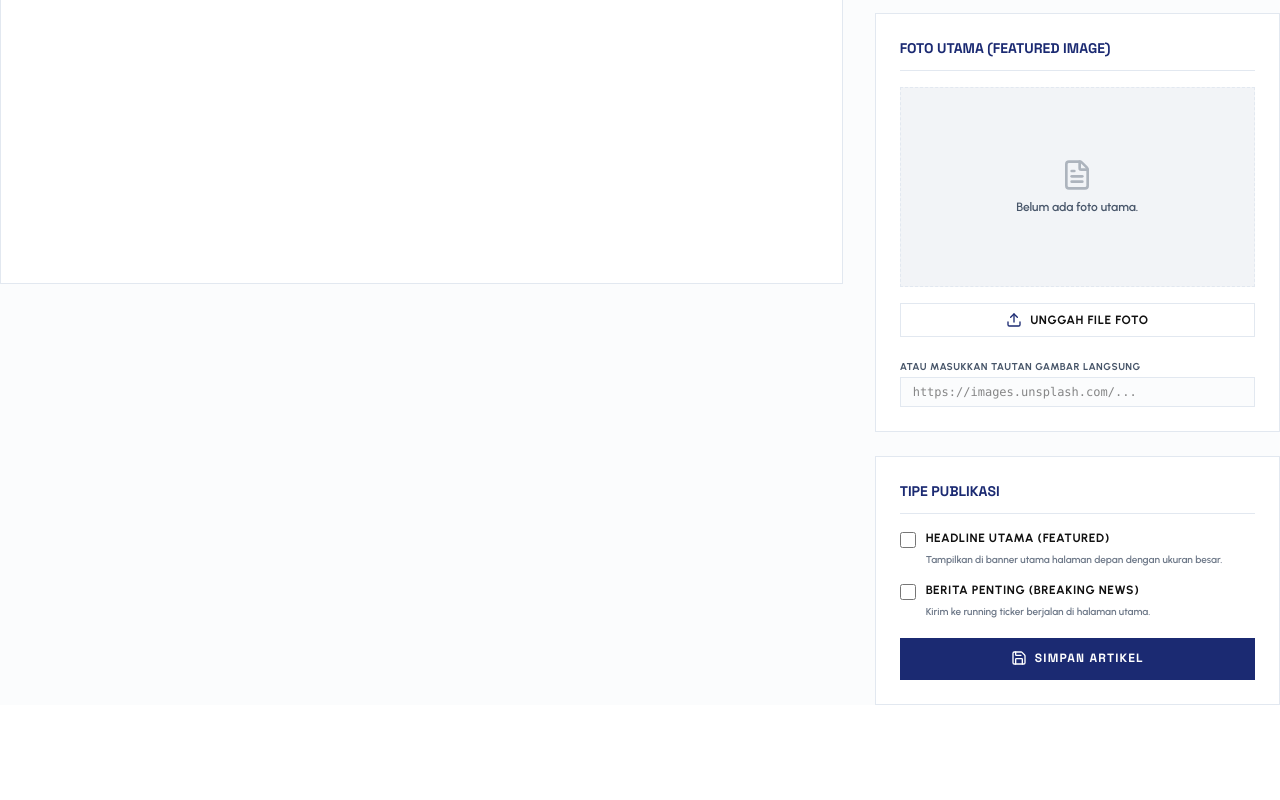
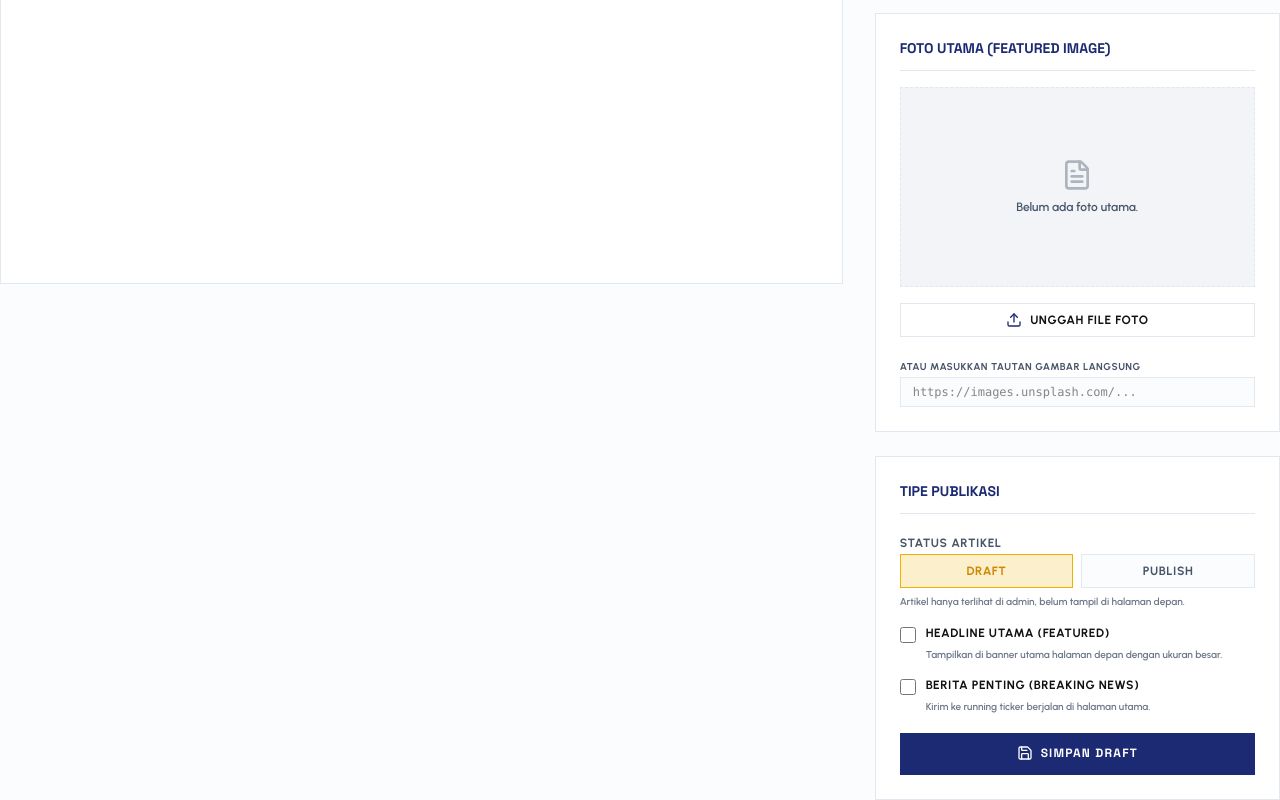
Before and after one commit to GM-Builder/ngn-portal, a Next.js app: page /admin/articles/edit/1 in a window 1280 px wide. Shown: the part 593-1393 px from the top of the page. Before the commit the page ends 1298 px from the top, so only its background shows below. Built offline with nearby package versions, Linux system fonts and the light colour scheme; no server answers; the database is empty.

Commit message:
feat: add draft/publish status toggle + filter in admin panel

```diff
--- a/app/admin/articles/create/page.tsx
+++ b/app/admin/articles/create/page.tsx
@@ -29,6 +29,7 @@ export default function CreateArticlePage() {
   const [isFeatured, setIsFeatured] = useState(false);
   const [isBreaking, setIsBreaking] = useState(false);
   const [readingTime, setReadingTime] = useState(1);
+  const [status, setStatus] = useState<'draft' | 'published'>('draft');
 
   // Uploading states
   const [uploading, setUploading] = useState(false);
@@ -113,7 +114,7 @@ export default function CreateArticlePage() {
 
     try {
       const supabase = createClient();
-      const payload = {
+      const payload: any = {
         title,
         slug: slug || slugify(title) + '-' + Date.now(),
         category_id: Number(categoryId),
@@ -124,8 +125,12 @@ export default function CreateArticlePage() {
         is_featured: isFeatured,
         is_breaking: isBreaking,
         reading_time_minutes: readingTime,
-        published_at: new Date().toISOString(),
+        status,
       };
+
+      if (status === 'published') {
+        payload.published_at = new Date().toISOString();
+      }
 
       const { error } = await supabase.from('articles').insert([payload]);
 
@@ -353,6 +358,42 @@ export default function CreateArticlePage() {
               Tipe Publikasi
             </h3>
 
+            {/* Status Selector */}
+            <div className="space-y-1.5">
+              <label className="text-xs font-bold uppercase tracking-wider text-muted-foreground">
+                Status Artikel
+              </label>
+              <div className="flex gap-2">
+                <button
+                  type="button"
+                  onClick={() => setStatus('draft')}
+                  className={`flex-1 py-2 px-3 text-xs font-bold uppercase tracking-wider border transition-colors ${
+                    status === 'draft'
+                      ? 'bg-yellow-500/20 border-yellow-500 text-yellow-600'
+                      : 'bg-secondary/30 border-border text-muted-foreground hover:bg-secondary'
+                  }`}
+                  disabled={saving}
+                >
+                  Draft
+                </button>
+                <button
+                  type="button"
+                  onClick={() => setStatus('published')}
+                  className={`flex-1 py-2 px-3 text-xs font-bold uppercase tracking-wider border transition-colors ${
+                    status === 'published'
+                      ? 'bg-green-500/20 border-green-500 text-green-600'
+                      : 'bg-secondary/30 border-border text-muted-foreground hover:bg-secondary'
+                  }`}
+                  disabled={saving}
+                >
+                  Publish
+                </button>
+              </div>
+              <p className="text-[10px] text-muted-foreground/80 font-semibold">
+                {status === 'draft' ? 'Artikel hanya terlihat di admin, belum tampil di halaman depan.' : 'Artikel akan langsung tampil di halaman depan.'}
+              </p>
+            </div>
+
             <div className="space-y-3">
               <label className="flex items-start gap-2.5 cursor-pointer">
                 <input
@@ -397,7 +438,7 @@ export default function CreateArticlePage() {
               disabled={saving || uploading}
             >
               <Save className="w-4 h-4" />
-              {saving ? 'Menerbitkan...' : 'Terbitkan Artikel'}
+              {saving ? 'Menyimpan...' : status === 'draft' ? 'Simpan Draft' : 'Terbitkan Artikel'}
             </button>
           </div>
         </div>
--- a/app/admin/articles/edit/[id]/page.tsx
+++ b/app/admin/articles/edit/[id]/page.tsx
@@ -32,6 +32,7 @@ export default function EditArticlePage() {
   const [isFeatured, setIsFeatured] = useState(false);
   const [isBreaking, setIsBreaking] = useState(false);
   const [readingTime, setReadingTime] = useState(1);
+  const [status, setStatus] = useState<'draft' | 'published'>('draft');
 
   // Uploading states
   const [uploading, setUploading] = useState(false);
@@ -76,6 +77,7 @@ export default function EditArticlePage() {
           setIsFeatured(artData.is_featured);
           setIsBreaking(artData.is_breaking);
           setReadingTime(artData.reading_time_minutes);
+          setStatus(artData.status || 'draft');
         }
       } catch (err: any) {
         console.error(err);
@@ -145,7 +147,7 @@ export default function EditArticlePage() {
 
     try {
       const supabase = createClient();
-      const payload = {
+      const payload: any = {
         title,
         slug: slug || slugify(title) + '-' + Date.now(),
         category_id: Number(categoryId),
@@ -156,7 +158,12 @@ export default function EditArticlePage() {
         is_featured: isFeatured,
         is_breaking: isBreaking,
         reading_time_minutes: readingTime,
+        status,
       };
+
+      if (status === 'published') {
+        payload.published_at = new Date().toISOString();
+      }
 
       const { error } = await supabase
         .from('articles')
@@ -387,6 +394,42 @@ export default function EditArticlePage() {
               Tipe Publikasi
             </h3>
 
+            {/* Status Selector */}
+            <div className="space-y-1.5">
+              <label className="text-xs font-bold uppercase tracking-wider text-muted-foreground">
+                Status Artikel
+              </label>
+              <div className="flex gap-2">
+                <button
+                  type="button"
+                  onClick={() => setStatus('draft')}
+                  className={`flex-1 py-2 px-3 text-xs font-bold uppercase tracking-wider border transition-colors ${
+                    status === 'draft'
+                      ? 'bg-yellow-500/20 border-yellow-500 text-yellow-600'
+                      : 'bg-secondary/30 border-border text-muted-foreground hover:bg-secondary'
+                  }`}
+                  disabled={saving}
+                >
+                  Draft
+                </button>
+                <button
+                  type="button"
+                  onClick={() => setStatus('published')}
+                  className={`flex-1 py-2 px-3 text-xs font-bold uppercase tracking-wider border transition-colors ${
+                    status === 'published'
+                      ? 'bg-green-500/20 border-green-500 text-green-600'
+                      : 'bg-secondary/30 border-border text-muted-foreground hover:bg-secondary'
+                  }`}
+                  disabled={saving}
+                >
+                  Publish
+                </button>
+              </div>
+              <p className="text-[10px] text-muted-foreground/80 font-semibold">
+                {status === 'draft' ? 'Artikel hanya terlihat di admin, belum tampil di halaman depan.' : 'Artikel akan langsung tampil di halaman depan.'}
+              </p>
+            </div>
+
             <div className="space-y-3">
               <label className="flex items-start gap-2.5 cursor-pointer">
                 <input
@@ -431,7 +474,7 @@ export default function EditArticlePage() {
               disabled={saving || uploading}
             >
               <Save className="w-4 h-4" />
-              {saving ? 'Menyimpan...' : 'Simpan Artikel'}
+              {saving ? 'Menyimpan...' : status === 'draft' ? 'Simpan Draft' : 'Terbitkan Artikel'}
             </button>
           </div>
         </div>
--- a/app/admin/articles/page.tsx
+++ b/app/admin/articles/page.tsx
@@ -22,6 +22,7 @@ export default function ArticlesAdminListPage() {
   const [loading, setLoading] = useState(true);
   const [error, setError] = useState<string | null>(null);
   const [searchQuery, setSearchQuery] = useState('');
+  const [statusFilter, setStatusFilter] = useState<'all' | 'draft' | 'published'>('all');
 
   // Fetch articles — supabase client created inside the callback, not at render level
   const fetchArticles = async () => {
@@ -113,9 +114,10 @@ export default function ArticlesAdminListPage() {
   // Filter articles on client
   const filteredArticles = articles.filter(
     (art) =>
-      art.title.toLowerCase().includes(searchQuery.toLowerCase()) ||
+      (statusFilter === 'all' || art.status === statusFilter) &&
+      (art.title.toLowerCase().includes(searchQuery.toLowerCase()) ||
       art.author.toLowerCase().includes(searchQuery.toLowerCase()) ||
-      art.category_name?.toLowerCase().includes(searchQuery.toLowerCase())
+      art.category_name?.toLowerCase().includes(searchQuery.toLowerCase()))
   );
 
   return (
@@ -159,6 +161,39 @@ export default function ArticlesAdminListPage() {
             placeholder="Cari berdasarkan judul, penulis, atau kategori..."
             className="w-full pl-10 pr-4 py-2 bg-secondary/30 border border-border text-sm focus:outline-none focus:border-primary transition-colors"
           />
+        </div>
+        {/* Status Filter */}
+        <div className="flex gap-1.5">
+          <button
+            onClick={() => setStatusFilter('all')}
+            className={`px-3 py-1.5 text-[10px] font-bold uppercase tracking-wider border transition-colors ${
+              statusFilter === 'all'
+                ? 'bg-primary text-primary-foreground border-primary'
+                : 'bg-secondary/30 border-border text-muted-foreground hover:bg-secondary'
+            }`}
+          >
+            Semua
+          </button>
+          <button
+            onClick={() => setStatusFilter('draft')}
+            className={`px-3 py-1.5 text-[10px] font-bold uppercase tracking-wider border transition-colors ${
+              statusFilter === 'draft'
+                ? 'bg-yellow-500 text-white border-yellow-500'
+                : 'bg-secondary/30 border-border text-muted-foreground hover:bg-secondary'
+            }`}
+          >
+            Draft
+          </button>
+          <button
+            onClick={() => setStatusFilter('published')}
+            className={`px-3 py-1.5 text-[10px] font-bold uppercase tracking-wider border transition-colors ${
+              statusFilter === 'published'
+                ? 'bg-green-600 text-white border-green-600'
+                : 'bg-secondary/30 border-border text-muted-foreground hover:bg-secondary'
+            }`}
+          >
+            Published
+          </button>
         </div>
         <div className="text-xs text-muted-foreground font-semibold ml-auto">
           Menampilkan {filteredArticles.length} dari {articles.length} artikel
```
